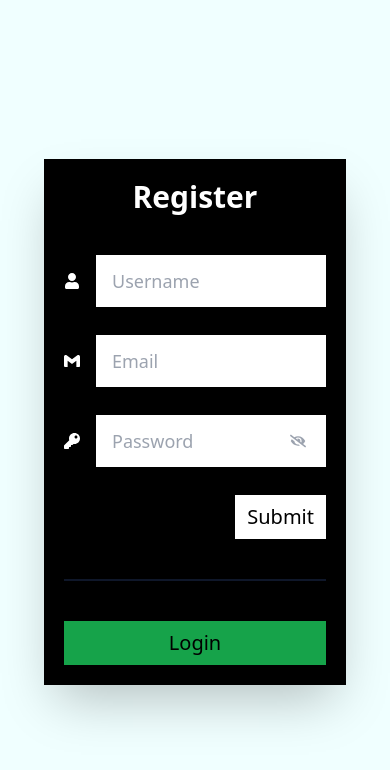
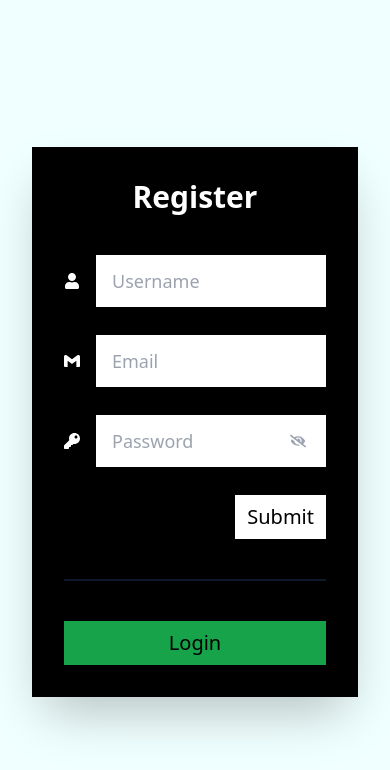
Before and after one commit to tayyabsul3/React-auth-with-firebase, a React (Vite) app: page /register in a window 390 px wide. Shown: the top 770 px of the page. Built offline with nearby package versions, Linux system fonts and the light colour scheme.

Commit message:
Update Register.tsx

```diff
--- a/src/components/Register.tsx
+++ b/src/components/Register.tsx
@@ -52,7 +52,7 @@ const Register = () => {
   return (
     <div className="flex justify-center items-center h-[100vh]">
       <form
-        className=" shadow-2xl p-5 md:p-10 bg-black flex justify-center items-center flex-col text-white transition-all duration-1000 ease-in-out"
+        className=" shadow-2xl p-8 md:p-10 bg-black flex justify-center items-center flex-col text-white transition-all duration-1000 ease-in-out"
         onSubmit={handleSubmission}
       >
         <h1 className="text-3xl font-semibold mb-10">Register</h1>
```
